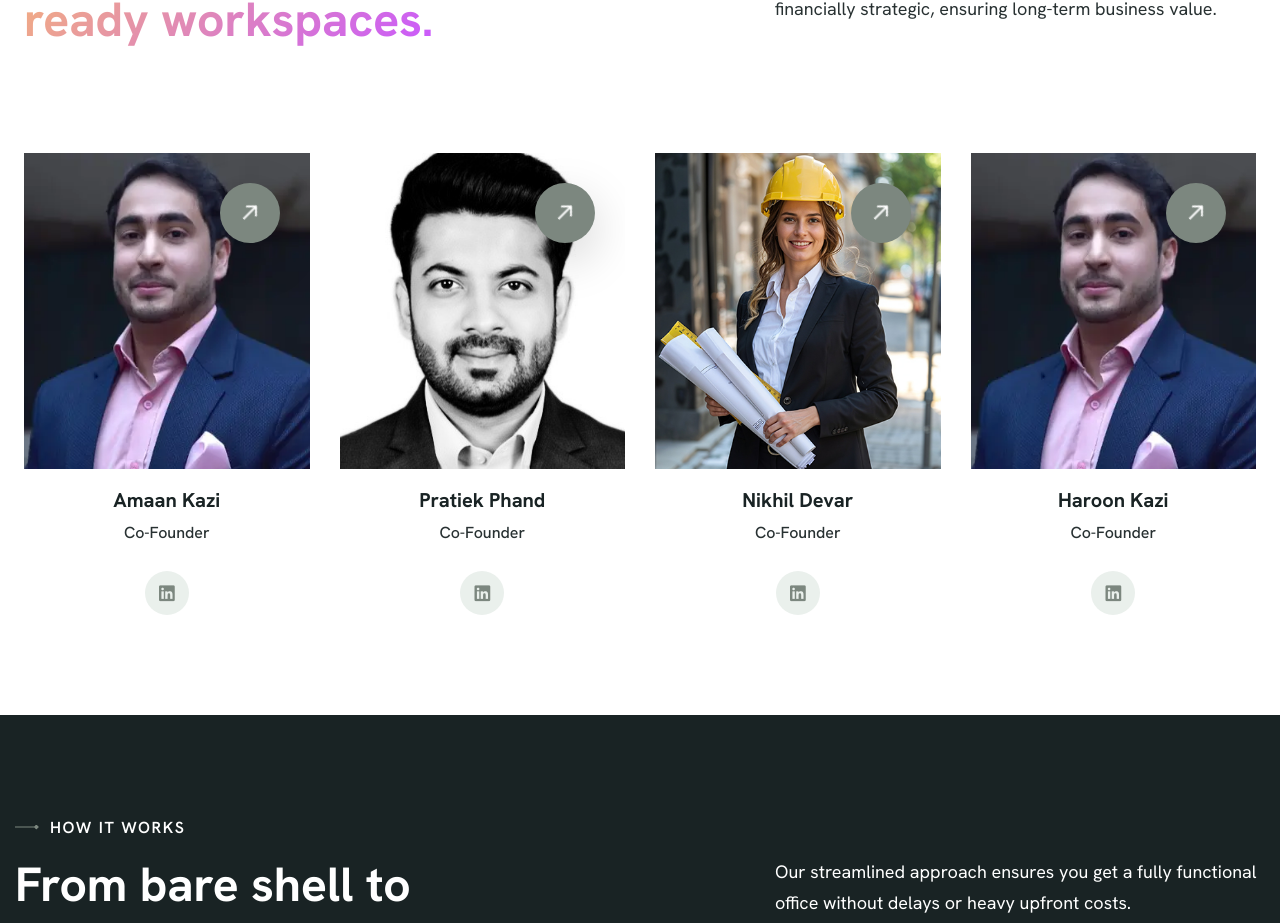
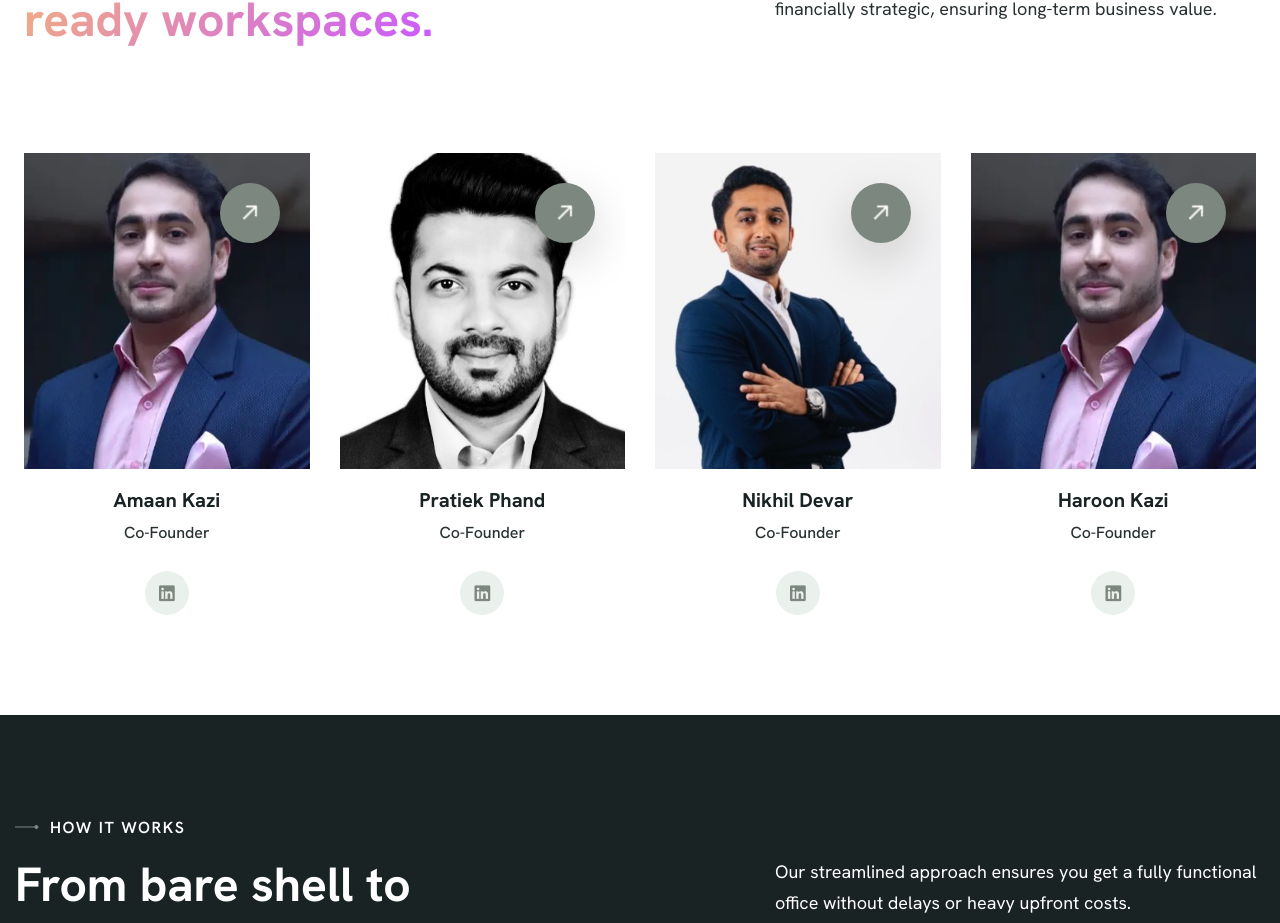
Before and after one commit to akashgbpp9/velease, a React (Create React App) app: page /about in a window 1280 px wide. Shown: the part 4901-5824 px from the top of the page. Built offline with nearby package versions, Linux system fonts and the light colour scheme.

Commit message:
Add team member image and update LinkedIn links in TeamSection
- Introduced a new team member image (team-3.png) in the public/images directory.
- Updated LinkedIn links for Nikhil Devar and Harun Kazi for accurate social media references.

```diff
--- a/src/components/TeamSection.tsx
+++ b/src/components/TeamSection.tsx
@@ -23,9 +23,9 @@ const TeamSection: React.FC = () => {
     {
       name: "Nikhil Devar",
       position: "Co-founder",
-      image: "/images/team-3.jpg",
+      image: "/images/team-3.png",
       social: {
-        linkdin: "#",
+        linkdin: "https://www.linkedin.com/in/nikhil-devar-07267b11b",
       },
     },
     {
@@ -33,7 +33,7 @@ const TeamSection: React.FC = () => {
       position: "Co-founder",
       image: "/images/team-1.png",
       social: {
-        linkdin: "#",
+        linkdin: "https://www.linkedin.com/in/harun-kazi-21958834/",
       },
     },
   ];
```
Also changed, not shown: public/images/team-3.png (added).
